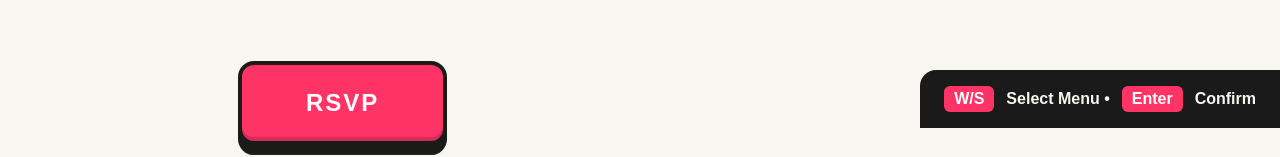
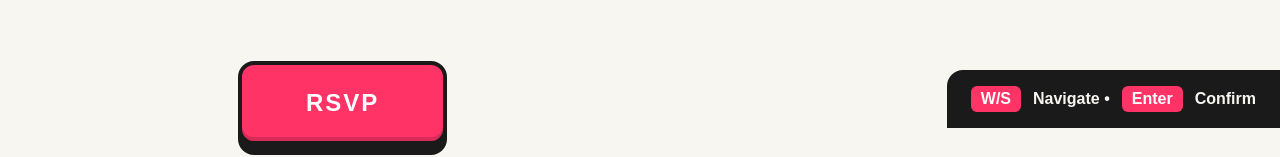
Before and after one commit to aryan-madan/Tabbed, a Next.js app: page / in a window 1280 px wide. Shown: the part 672-829 px from the top of the page. Built offline with nearby package versions, Linux system fonts and the light colour scheme; a web font is replaced by a local one.

Commit message:
Fixed text

```diff
--- a/app/page.tsx
+++ b/app/page.tsx
@@ -97,7 +97,7 @@ export default function Home() {
     return (
         <main className={s.main}>
             <div className={s.hint}>
-                <kbd>W/S</kbd> Select Menu • <kbd>Enter</kbd> Confirm
+                <kbd>W/S</kbd> Navigate • <kbd>Enter</kbd> Confirm
             </div>
 
             <a href="https://hackclub.com/" target="_blank" rel="noopener noreferrer" className={`${s.logo} ${s.reveal}`} tabIndex={0}>
```
